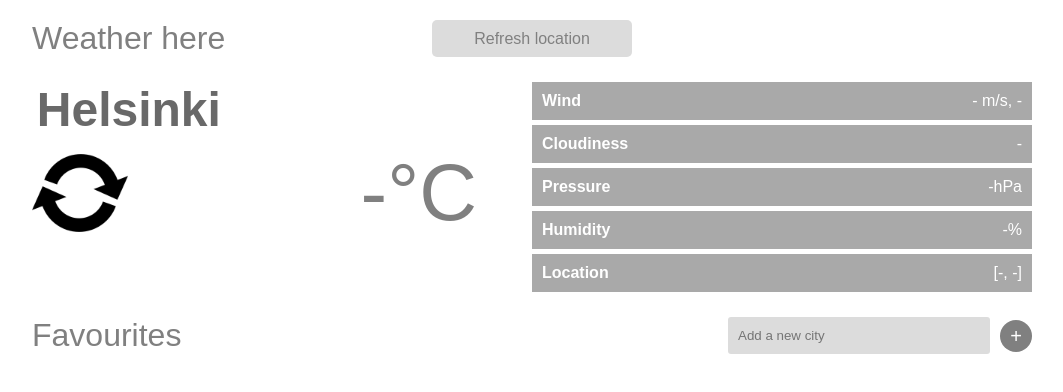
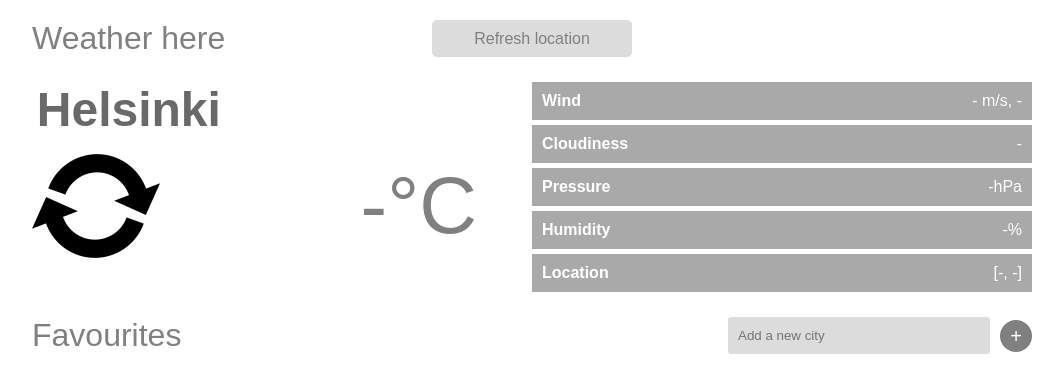
Before and after one commit to shchuko/ifmo-weather, a plain HTML site: page index.html in a window 1280 px wide. Shown: the whole page, without its empty margins (108-1171 px from the left). Drawn offline with Linux system fonts and the light colour scheme.

Commit message:
Increase weather icons size

```diff
--- a/css/style.css
+++ b/css/style.css
@@ -48,13 +48,13 @@ h3 {
 }
 
 .weather-icon {
-    width: 3rem;
-    height: 3rem;
+    width: 4rem;
+    height: 4rem;
 }
 
 #main-weather-icon {
-    width: 6rem;
-    height: 6rem;
+    width: 8rem;
+    height: 8rem;
 }
 
 #favourites {
```
